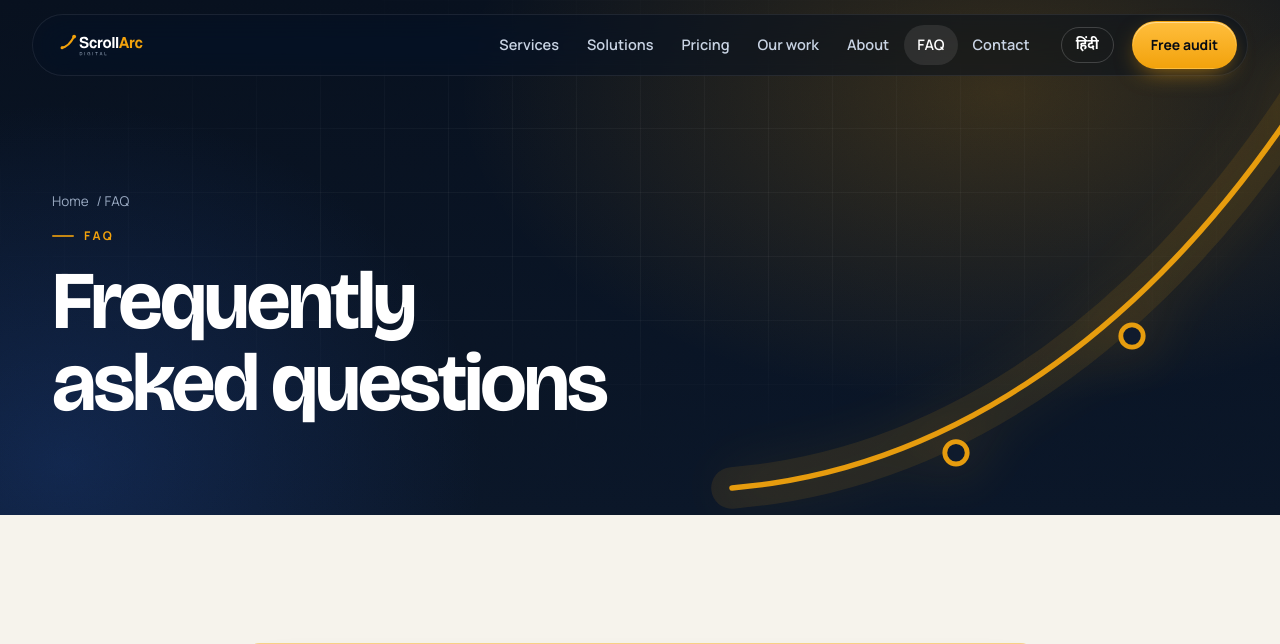
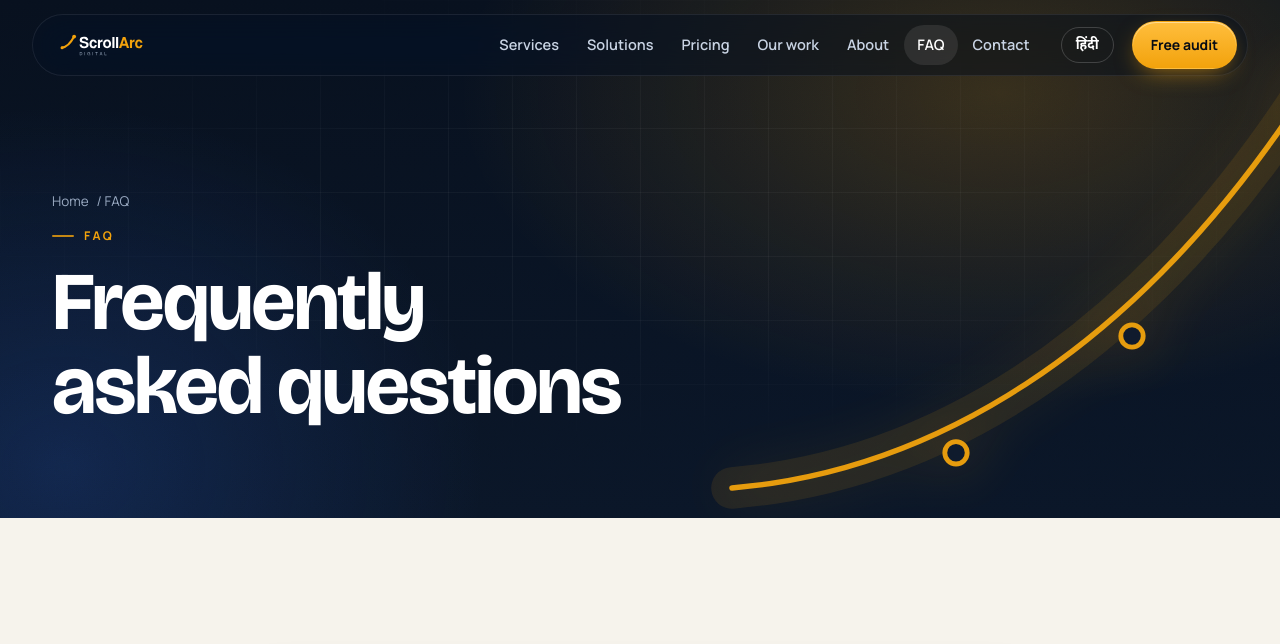
Before and after one commit to karmkand0000-cell/scrollarc, a PHP site: page /faq.html in a window 1280 px wide. Shown: the top 644 px of the page. Run offline with PHP 8.4, Linux system fonts and the light colour scheme; some web fonts are replaced.

Commit message:
Add files via upload

```diff
--- a/assets/css/style.css
+++ b/assets/css/style.css
@@ -18,7 +18,7 @@ body{margin:0;background:var(--bg);color:var(--text);font-family:var(--font);fon
 html[data-lang="hi"] body{line-height:1.8;font-family:'Mukta',var(--font)}
 img{max-width:100%;height:auto;display:block}
 a{color:inherit}
-h1,h2,h3,h4{margin:0;line-height:1.08;text-wrap:balance;letter-spacing:-.025em;font-family:var(--display);font-weight:700}
+h1,h2,h3,h4{margin:0;line-height:1.08;text-wrap:balance;letter-spacing:-.018em;font-family:var(--display);font-weight:700}
 h3{letter-spacing:-.015em;line-height:1.2}
 html[data-lang="hi"] h1,html[data-lang="hi"] h2,html[data-lang="hi"] h3{font-family:'Mukta',sans-serif;line-height:1.3;letter-spacing:-.005em}
 p{margin:0}
@@ -109,7 +109,7 @@ body{padding-top:0}
 .hero .grid-bg,.page-hero .grid-bg{position:absolute;inset:0;z-index:-1;background-image:linear-gradient(rgba(255,255,255,.04) 1px,transparent 1px),linear-gradient(90deg,rgba(255,255,255,.04) 1px,transparent 1px);background-size:64px 64px;mask-image:radial-gradient(ellipse 70% 60% at 50% 40%,#000 30%,transparent 80%);-webkit-mask-image:radial-gradient(ellipse 70% 60% at 50% 40%,#000 30%,transparent 80%)}
 .hero > .wrap{position:relative;z-index:1;width:100%}
 .hero .wrap.split{display:grid;grid-template-columns:1.12fr .88fr;gap:clamp(30px,5vw,70px);align-items:center}
-.hero h1{font-size:clamp(44px,6.6vw,96px);font-weight:750;letter-spacing:-.045em;line-height:.95;margin-top:22px}
+.hero h1{font-size:clamp(44px,6.6vw,96px);font-weight:750;letter-spacing:-.03em;line-height:.98;margin-top:22px}
 html[data-lang="hi"] .hero h1{font-size:clamp(42px,7vw,92px);line-height:1.15}
 .hero h1 em{font-family:var(--serif);font-style:italic;font-weight:400;color:var(--amber);letter-spacing:-.02em;padding-right:.06em}
 .hero .lead{margin-top:26px;font-size:clamp(17px,1.6vw,20px);max-width:54ch}
@@ -175,7 +175,7 @@ html[data-lang="hi"] .hero h1{font-size:clamp(42px,7vw,92px);line-height:1.15}
 
 /* page hero */
 .page-hero{padding-block:clamp(140px,15vw,190px) clamp(64px,7vw,96px)}
-.page-hero h1{font-size:clamp(40px,6.4vw,84px);margin-top:14px;max-width:18ch;letter-spacing:-.04em;line-height:1}
+.page-hero h1{font-size:clamp(40px,6.4vw,84px);margin-top:14px;max-width:18ch;letter-spacing:-.028em;line-height:1.02}
 html[data-lang="hi"] .page-hero h1{line-height:1.2}
 .page-hero .lead{margin-top:20px}
 .page-hero .bg-arc{position:absolute;right:-60px;top:40px;width:min(640px,60vw);opacity:.95;pointer-events:none;z-index:0;filter:drop-shadow(0 0 30px rgba(242,162,12,.35))}
@@ -382,7 +382,7 @@ html[data-lang="hi"] details.faq summary{font-family:'Mukta',sans-serif}
 /* CTA band */
 .cta-band{background:var(--ink);color:#fff;border-radius:34px;padding:clamp(34px,6vw,76px);display:grid;grid-template-columns:1.4fr 1fr;gap:30px;align-items:center;position:relative;overflow:hidden;isolation:isolate}
 .cta-band::before{content:"";position:absolute;inset:0;z-index:-1;background:radial-gradient(600px 400px at 100% 100%,rgba(242,162,12,.35),transparent 60%),radial-gradient(500px 400px at 0% 0%,rgba(40,90,190,.3),transparent 60%)}
-.cta-band h2{font-size:clamp(34px,5vw,64px);letter-spacing:-.04em}
+.cta-band h2{font-size:clamp(34px,5vw,64px);letter-spacing:-.028em}
 .cta-band p{color:var(--onNavyMuted);margin-top:14px;font-size:17px}
 .cta-band .row-btns{justify-content:flex-end}
 @media (max-width:820px){.cta-band{grid-template-columns:1fr;border-radius:26px}.cta-band .row-btns{justify-content:flex-start}}
```
